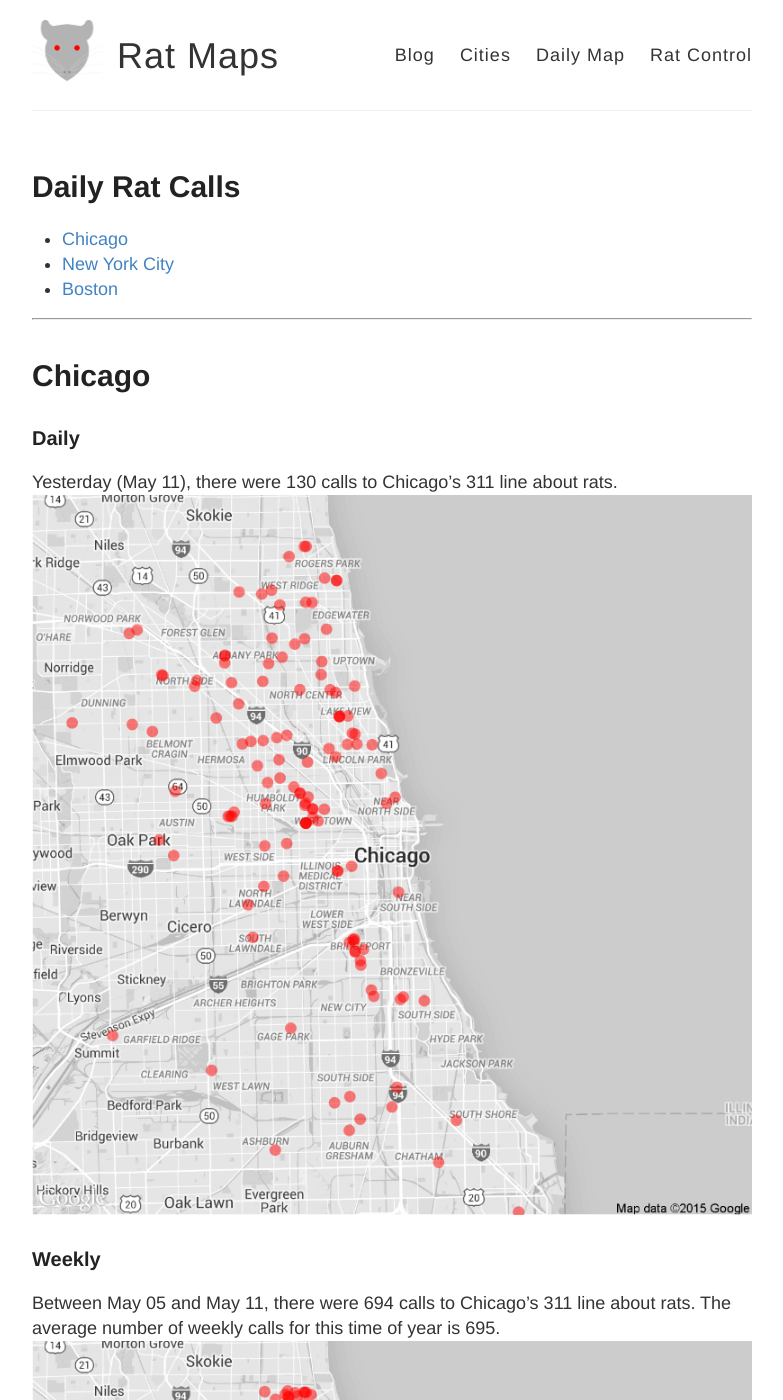
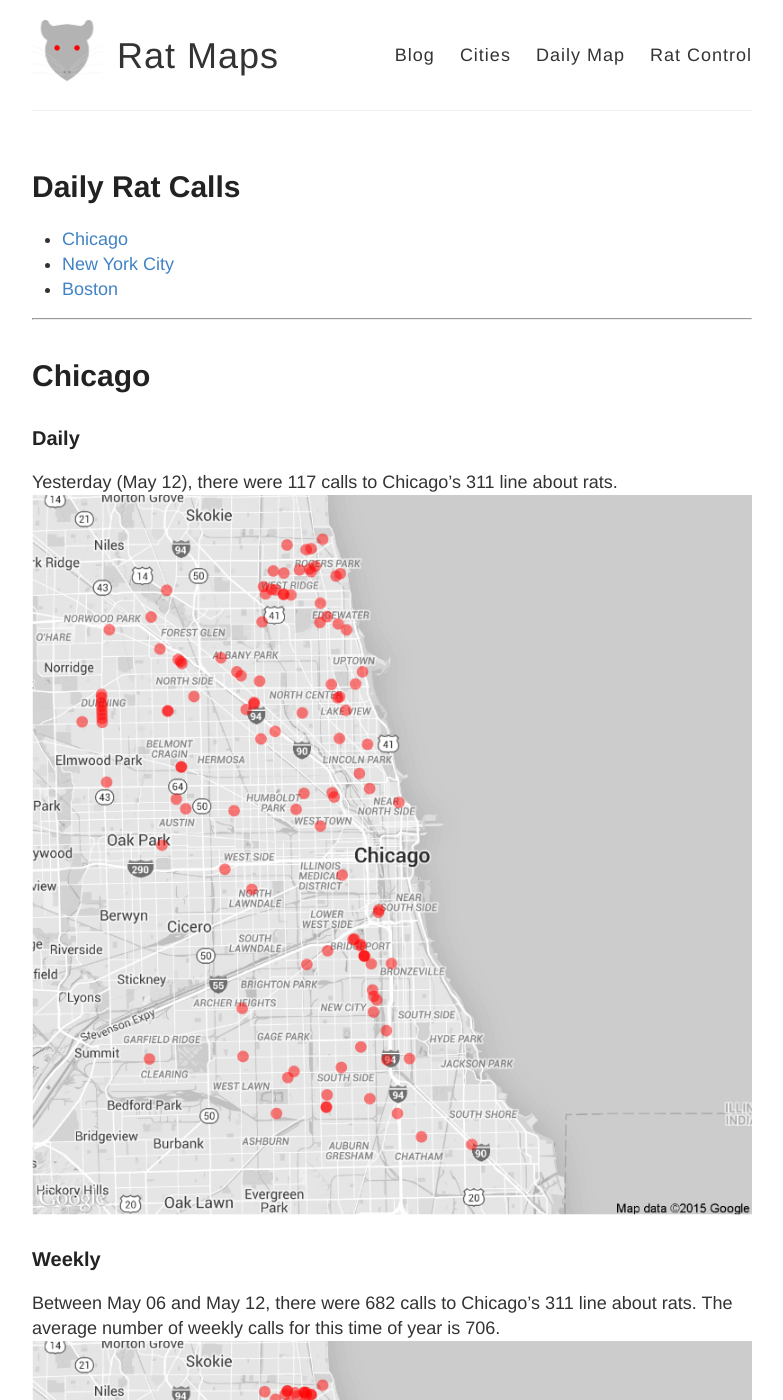
Before and after one commit to DanielHadley/ratmaps, a Jekyll site: the page built from daily.md, in a window 1280 px wide and 1400 px high. Shown: the whole window, without its empty margins (248-1031 px from the left). Built offline with Jekyll 4.4.1, drawn with Linux system fonts in a browser that asks for light colours; comment, search, counter and statistics services are not loaded; some of the changed text lies outside the part shown.

Commit message:
Daily Maps

```diff
--- a/daily.md
+++ b/daily.md
@@ -15,22 +15,22 @@ tags: Chicago NYC weekly daily rats
 
 ### Daily
 
-Yesterday (May 11), there were 130 calls to Chicago's 311 line about rats.
+Yesterday (May 12), there were 117 calls to Chicago's 311 line about rats.
 ![Chicago rat calls to 311 weekly map]({{ site.cityimages }}/daily/Chicago_Rat_Map_Daily.png)
 
 ### Weekly
-Between May 05 and May 11, there were 694 calls to Chicago's 311 line about rats. The average number of weekly calls for this time of year is 695.
+Between May 06 and May 12, there were 682 calls to Chicago's 311 line about rats. The average number of weekly calls for this time of year is 706.
 ![Chicago rat calls to 311 weekly map]({{ site.cityimages }}/daily/Chicago_Rat_Map_Weekly.png)
 ***
 # New York City <a id="nyc"><a>
 
 ### Daily
 
-Yesterday (May 11), there were 0 calls to New York City's 311 line about rats.
+Yesterday (May 12), there were 0 calls to New York City's 311 line about rats.
 ![NYC rat calls to 311 weekly map]({{ site.cityimages }}/daily/NYC_Rat_Map_Daily.png)
 
 ### Weekly
-Between May 05 and May 11, there were 0 calls to New York City's 311 line about rats. The average number of weekly calls for this time of year is 250.
+Between May 06 and May 12, there were 0 calls to New York City's 311 line about rats. The average number of weekly calls for this time of year is 259.
 ![NYC rat calls to 311 weekly map]({{ site.cityimages }}/daily/NYC_Rat_Map_Weekly.png)
 
 Each red dot represents one call about a rat seen in that location. The dots are transparent, so multiple calls from one location will be seen as a solid dot. The usual caveats apply: more calls do not necessarily mean that there are more rats in that location than other parts of the city. A cluster of dots could indicate that one resident is unusually vocal about rodents in his or her neighborhood. Also, more densely populated neighborhoods tend to make more calls to 311.
```
Also changed, not shown: images/pages/daily/Chicago_Rat_Map_Daily.png, images/pages/daily/Chicago_Rat_Map_Weekly.png, images/pages/daily/NYC_Rat_Map_Daily.png, images/pages/daily/NYC_Rat_Map_Weekly.png.
